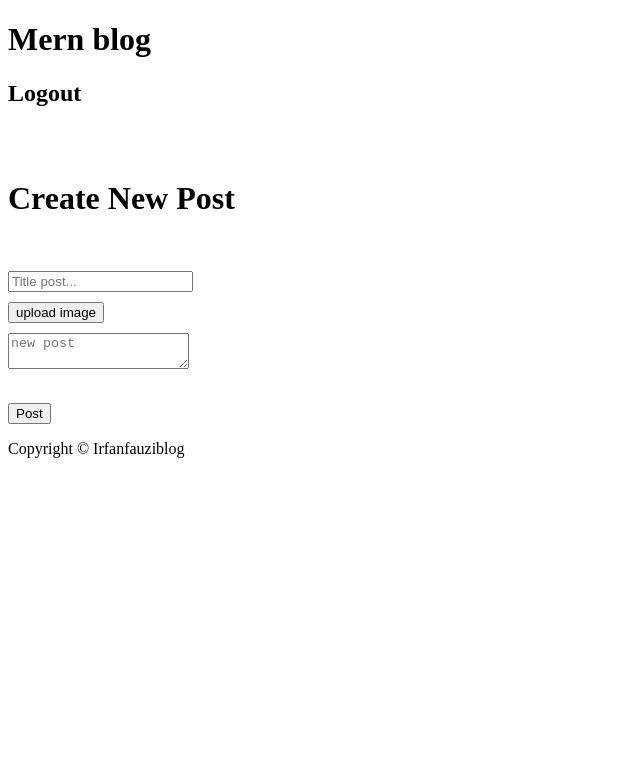
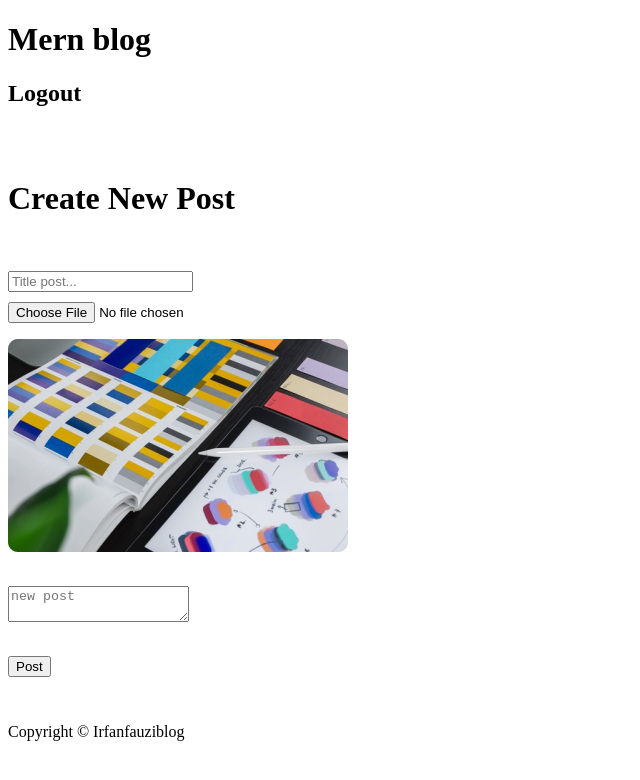
Before and after one commit to irfan-fauzi/crud-blog-nextjs, a Next.js app: page /create-post in a window 1280 px wide. Shown: the top 780 px of the page, without its empty margins (0-640 px from the left). Built offline with nearby package versions, Linux system fonts and the light colour scheme.

Commit message:
create post page

```diff
--- a/components/atom/index.js
+++ b/components/atom/index.js
@@ -2,4 +2,5 @@ import Input from "./input/Input";
 import Gap from "./gap/Gap";
 import Button from "./button/Button";
 import Textarea from "./input/Textarea"
-export { Input,Gap, Button, Textarea }
+import Upload from "./input/Upload";
+export { Input,Gap, Button, Textarea, Upload }
--- a/components/atom/input/Textarea.js
+++ b/components/atom/input/Textarea.js
@@ -2,10 +2,9 @@ import React from 'react'
 
 const Textarea = ({label, ...rest}) => {
   return (
-    <>
-      <label className="block">{label}</label>
+    <div className="border">
       <textarea  className="w-full border-purple-400 border rounded-md h-[20rem] focus:outline-none px-3 py-4 font-light" {...rest}></textarea>
-    </>
+    </div>
   )
 }
 
--- /dev/null
+++ b/components/atom/input/Upload.js
@@ -0,0 +1,14 @@
+import React from 'react'
+import { Gap } from '..'
+
+const Upload = () => {
+  return (
+    <>
+     <input type="file" />
+     <Gap height="1rem"/>
+     <img src="/image/thumbnail-2.jpg" alt="preview" className="w-[200px] block" />
+    </>
+  )
+}
+
+export default Upload
--- a/pages/create-post.js
+++ b/pages/create-post.js
@@ -1,5 +1,5 @@
 import Head from 'next/head'
-import { Button, Gap, Input, Textarea } from '../components'
+import { Button, Gap, Input, Textarea, Upload } from '../components'
 import Layout from '../components/layout/Layout'
 
 const CreatePost = () => {
@@ -14,11 +14,12 @@ const CreatePost = () => {
        <Gap height="2rem"/>
        <Input placeholder="Title post..."/>
        <Gap height="10px"/>
-       <Button title="upload image" className="border py-1 px-4 border-purple-600 rounded-md text-gray-500"/>
-       <Gap height="10px"/>
+       <Upload />
+       <Gap height="30px"/>
        <Textarea placeholder="new post" />
        <Gap height="30px"/>
        <Button title="Post" className="bg-gradient-to-br from-blue-500 to-blue-800 text-white py-2 px-10 rounded-md shadow-lg"/>
+       <Gap height="30px"/>
       </main>
     </Layout>
   )
```
